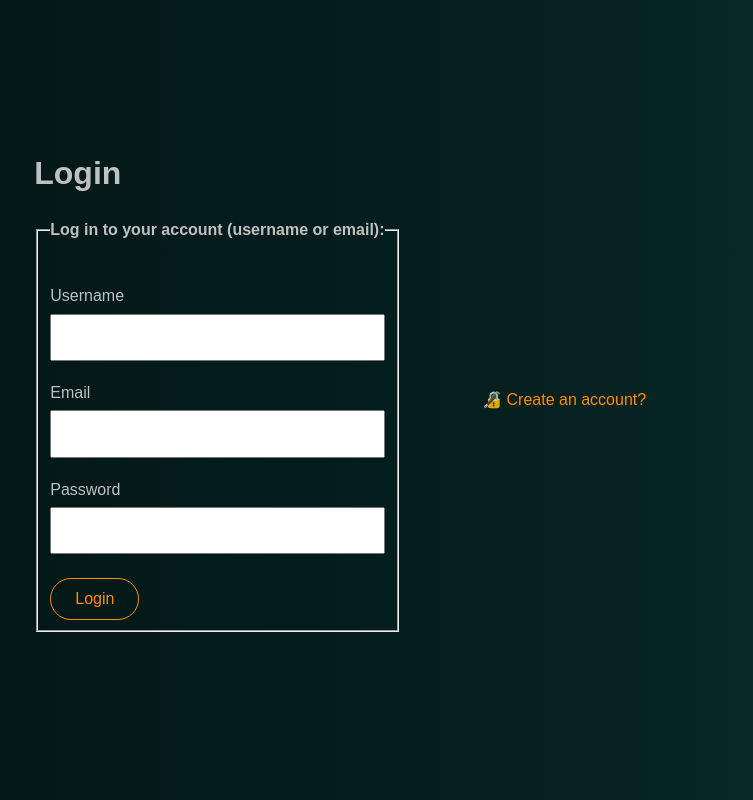
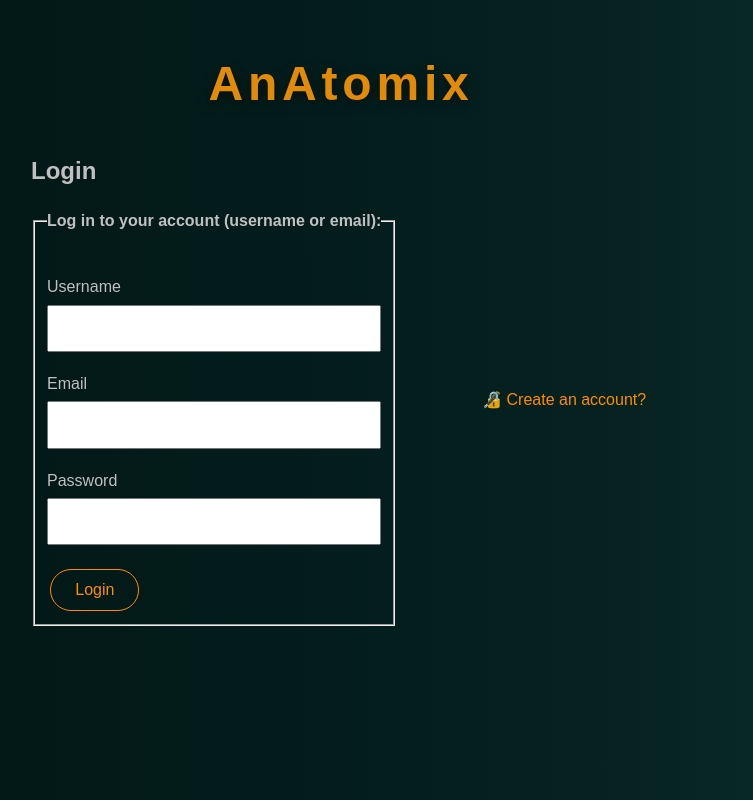
Before and after one commit to anaRtem1s/AnAtomix_front, a React (Vite) app: page / in a window 1280 px wide. Shown: the whole page, without its empty margins (299-1052 px from the left). Built offline with nearby package versions, Linux system fonts and the light colour scheme.

Commit message:
Minor fixes

```diff
--- a/src/App.css
+++ b/src/App.css
@@ -112,6 +112,12 @@ legend {
   padding: 0;
 }
 
+#account-status-admin{
+  display:flex;
+  flex-direction: column;
+  gap: 0.5em;
+}
+
 .alert-message {
   color: #ff6b6b;
   font-size: 0.875rem;
@@ -119,15 +125,17 @@ legend {
 }
 
 .btn-disabled {
-  background-color: #1e293b;
+  background-color: #b459048a;
   color: #cbd5e1;
   cursor: not-allowed;
+  padding: 0.5em;
 }
 
 .btn-danger {
   background-color: #dc2626;
   color: #ffffff;
   cursor: pointer;
+  padding: 0.5em;
 }
 
 .btn-danger:hover,
@@ -136,15 +144,15 @@ legend {
   outline: 2px solid #17ecb7;
 }
 
-.btn-tags-management:hover,
-.btn-tags-management:focus-visible {
-  background-color: #052c34;
-  outline: 2px solid #ec17da;
-}
-
-/*  ! TO DO */
 
 /* :::::::::::::::::::::::::::::::::::::::: AUTH PAGE ::::::::::::::::::::::::::::::::::::::::::::::::::: */
+
+.auth-layout {
+  /* #auth-welcome-title parent position reference */
+  position: relative;
+  width: 100%;
+  min-height: 100vh;
+}
 
 .auth-container {
   display: flex;
@@ -156,19 +164,33 @@ legend {
   background: linear-gradient(90deg, #011412 0%, #052120 70%, #0c3330 100%);
 }
 
+#auth-welcome-title {
+  position: absolute;
+  top: 1em;
+  /* center of the viewport window */
+  left: 50%;
+  /* centered regardless of name length */
+  transform: translateX(-50%);
+  margin: 0;
+  font-family: 'Redaction-Inclusive-Regular', sans-serif;
+  color: #e28b08;
+  font-size: 3em;
+  letter-spacing: 0.1em;
+  text-shadow: 0 4px 12px rgba(0, 0, 0, 0.5);
+  z-index: 3;
 
-/* .form-layout-container{} */
+}
 
 
 .form-row-container {
   display: flex;
   flex-direction: column;
-  align-items:flex-start;
+  align-items: flex-start;
   justify-content: center;
 }
 
 .auth-btn {
-  border-style:solid;
+  border-style: solid;
   border-width: 0.1em;
   color: darkorange;
 }
@@ -200,6 +222,7 @@ button {
   padding: 0.1em;
   border: none;
   background: transparent;
+  margin: 0.2em;
 }
 
 header {
@@ -261,6 +284,8 @@ main {
   gap: 5em;
   align-items: flex-start;
 }
+
+
 
 .resize-handle {
   position: absolute;
--- a/src/pages/auth/components/Login.jsx
+++ b/src/pages/auth/components/Login.jsx
@@ -79,7 +79,7 @@ export default function LoginForm({ onSuccess }) {
 
     return (
         <div>
-            <h1 id="login-form">Login</h1>
+            <h2 id="login-form">Login</h2>
             <form
                 onSubmit={handleSubmit(sendLogin)}
                 className="form-layout-container"
--- a/src/pages/auth/components/Register.jsx
+++ b/src/pages/auth/components/Register.jsx
@@ -81,7 +81,7 @@ export default function RegisterForm({ onSuccess }) {
 
     return (
         <div>
-            <h1 id="register-form">Register</h1>
+            <h2 className="register-form">Register</h2>
             <form
                 onSubmit={handleSubmit(sendRegistration)}
                 className="form-layout-container"
--- a/src/pages/auth/layout/AuthLayout.jsx
+++ b/src/pages/auth/layout/AuthLayout.jsx
@@ -1,9 +1,11 @@
+
 import LoginForm from '../components/Login.jsx';
 import RegisterForm from '../components/Register.jsx';
 
 export default function AuthLayout({ screen, handleNav, handleRegisterSuccess, handleLoginSuccess }) {
   return (
     <div className="auth-layout">
+        <h1 id="auth-welcome-title">AnAtomix</h1>
       <div className="auth-container">
 
         {/* CONDITIONALLY RENDERS */}
@@ -17,12 +19,14 @@ export default function AuthLayout({ screen, handleNav, handleRegisterSuccess, h
             </button>
 
           </>
+
         ) : (
+
           <>
             <LoginForm onSuccess={handleLoginSuccess} />
 
             <button type="button" onClick={() => handleNav('register')}>
-             🔏 Create an account?
+              🔏 Create an account?
             </button>
 
           </>
--- a/src/pages/main-app/components/AccountSettings.jsx
+++ b/src/pages/main-app/components/AccountSettings.jsx
@@ -115,7 +115,7 @@ export default function AccountSettings({ account, onNav }) {
         🢦 Back to Feeds
       </button>
 
-      <h1>Account Settings</h1>
+      <h2>Account Settings</h2>
 
       {profileErrors.root && (
         <span className="alert-message" role="alert">{profileErrors.root.message}</span>
@@ -198,12 +198,13 @@ export default function AccountSettings({ account, onNav }) {
             )}
           </div>
 
-          <button type="submit">Change password [ and remember it please :) ]</button>
+          <button type="submit">Change password [!remember it please 🦝]</button>
         </fieldset>
       </form>
 
-      <section aria-labelledby="admin-actions-heading">
-        <h2 id="admin-actions-heading">Administrative Controls</h2>
+      <section aria-labelledby="account status-heading">
+
+        <h3 id="account-status-admin">Account Status</h3>
 
         {/* DEACTIVATE ACCOUNT = ADMIN ONLY */}
 
@@ -212,15 +213,14 @@ export default function AccountSettings({ account, onNav }) {
           disabled
           aria-disabled="true"
         >
-          Deactivate account ⚠️ (Admin only [= if you're annoying me])
+          Deactivate account [Admin only=if you annoy me]
         </button>
 
-        {/* //! TO TEST */}
 
-        {/* DELETE ACCOUNT */}
+        {/* DELETE ACCOUNT FOREVER */}
 
         <button className="btn-danger">
-          Delete Account 💣 (This is irreversible).
+          Delete account 💣 [irreversible]
         </button>
       </section>
     </div>
--- a/src/pages/main-app/components/CoolLinks.jsx
+++ b/src/pages/main-app/components/CoolLinks.jsx
@@ -1,13 +1,15 @@
-export default function CoolLinks() {
+export default function CoolLinks({onNav}) {
 
   return (
     <div className="cpage-container">
+
       <button onClick={() => onNav("reader")}>🢦 Back to Feeds</button>
+
       <ul>
         <li><a href="https://www.rssboard.org/rss-validator/" rel="external" target="_blank">Check if Feed URL is valid</a></li>
         <li><a href="https://atlasflux.saynete.com/" rel="external" target="_blank"> Atlas des flux RSS</a></li>
         <li><a href="https://www.privacyguides.org/en/news-aggregators/?h=youtube#youtube" rel="external" target="_blank"> YouTube Channel to RSS Feed Converter</a></li>
-        <li><a href="https://kill-the-newsletter.com/" rel="external" target="_blank"></a>Kill the Newsletter - Get newsletters as feeds</li>
+        <li><a href="https://kill-the-newsletter.com/" rel="external" target="_blank">Kill the Newsletter - Get newsletters as feeds</a></li>
       </ul>
     </div>
 
--- a/src/pages/main-app/components/FeedSources.jsx
+++ b/src/pages/main-app/components/FeedSources.jsx
@@ -103,6 +103,7 @@ export default function FeedSources({ onNav }) {
       const token = localStorage.getItem('token');
 
       // CLEAR ANY RELEVANT ERROR ATTACHED TO THIS SPECIFIC ELEMENT KEY
+
       setRowErrors(prev => ({ ...prev, [feedSourceId]: null }));
 
       const response = await fetch('http://localhost:8081/api/subscriptions', {
@@ -153,7 +154,7 @@ export default function FeedSources({ onNav }) {
         </button>
       </form>
 
-      {/* OPERATIONAL ALERTS OR FEEDBACK STATUS RENDERERS */}
+      {/* OPERATIONAL ALERTS OR FEEDBACK ON STATUS  */}
 
       {loading && <p role="status">Fetching feeds database list...</p>}
 
@@ -190,7 +191,7 @@ export default function FeedSources({ onNav }) {
         </ul>
 
         {sources.length === 0 && !loading && (
-          <p>No RSS feeds added to this account yet.</p>
+          <p>No RSS | Atom feeds subscriptions for you yet.</p>
         )}
       </div>
 </div>
--- a/src/pages/main-app/layout/Header.jsx
+++ b/src/pages/main-app/layout/Header.jsx
@@ -13,6 +13,9 @@ export default function Header({ account, onLogout, onNav }) {
 
   return (
     <header className="header">
+
+      //? ACCESSIBILITY TITLE ORDER TO CHECK (h1 in Auth screen)
+
       <h1 className="app-name">
         <button
           onClick={() => onNav('reader')}
@@ -21,6 +24,7 @@ export default function Header({ account, onLogout, onNav }) {
           | AnAtomix Feeds Aggregator |
         </button>
       </h1>
+
       <nav>
         <ul className="header-nav">
 
@@ -29,7 +33,6 @@ export default function Header({ account, onLogout, onNav }) {
           {account ? (
             <>
               {/* ACCOUNT SETTINGS BUTTON */}
-
               <li>
                 <button onClick={() => onNav('account-settings')} className="btn-account-settings">
                   ⚙️ Account settings
--- a/src/pages/main-app/layout/LeftBar.jsx
+++ b/src/pages/main-app/layout/LeftBar.jsx
@@ -37,14 +37,15 @@ export default function LeftBar({ onNav }) {
 
           {/* DISPLAY ALL ARTICLES BUTTON */}
 
-          <button onClick={() => onNav('reader')} className="btn-all-feeds">
-           🧁 All feeds
+          <button onClick={() => onNav('reader')}
+          className="btn-your-feeds">
+           🧁 Your feeds
           </button>
 
           {/* FEED SOURCES CATALOGUE BUTTON */}
 
           <button onClick={() => onNav('feed-sources')} className="btn-feed-sources-catalogue">
-            🍒 Feed sources catalogue
+          🍒 Feed sources catalogue
           </button>
 
           {/* SUBSCRIPTIONS BUTTON */}
```
Also changed, not shown: 1 other file (tests, documents, lock files or other folders).
